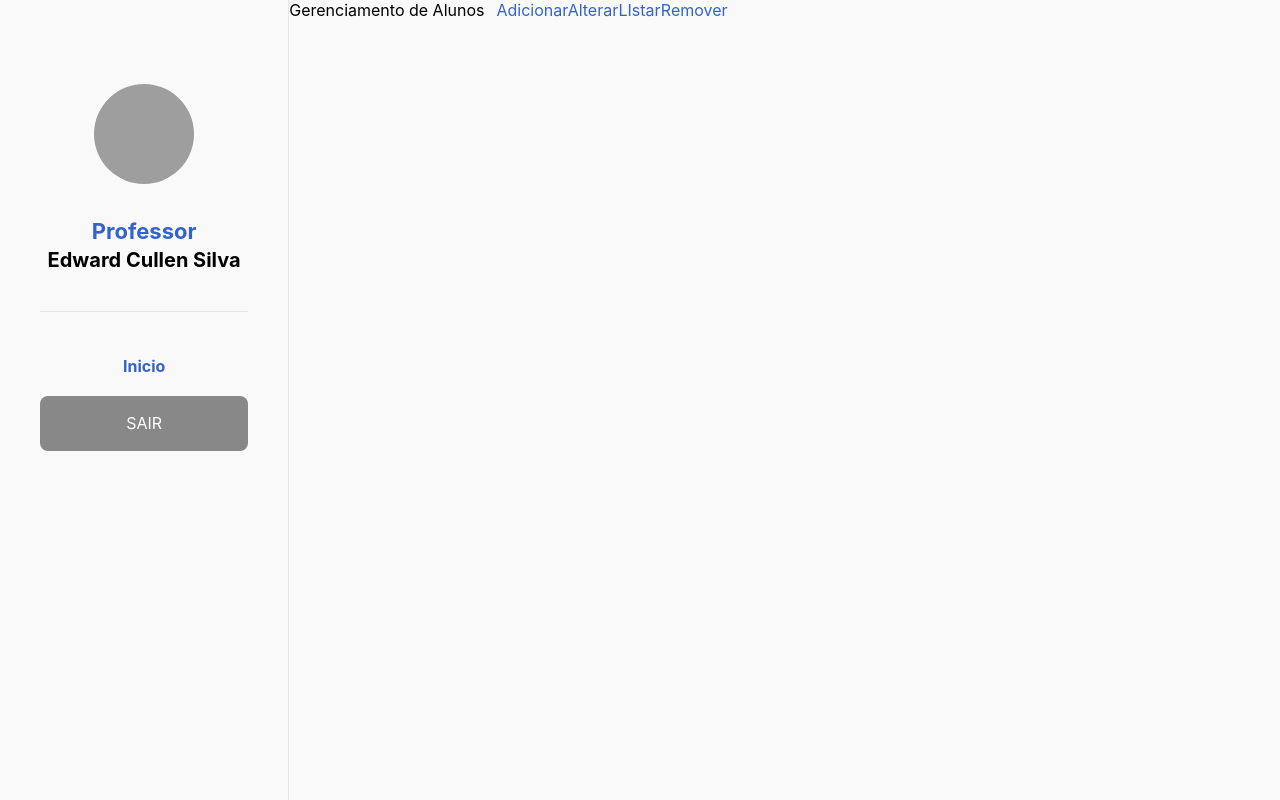
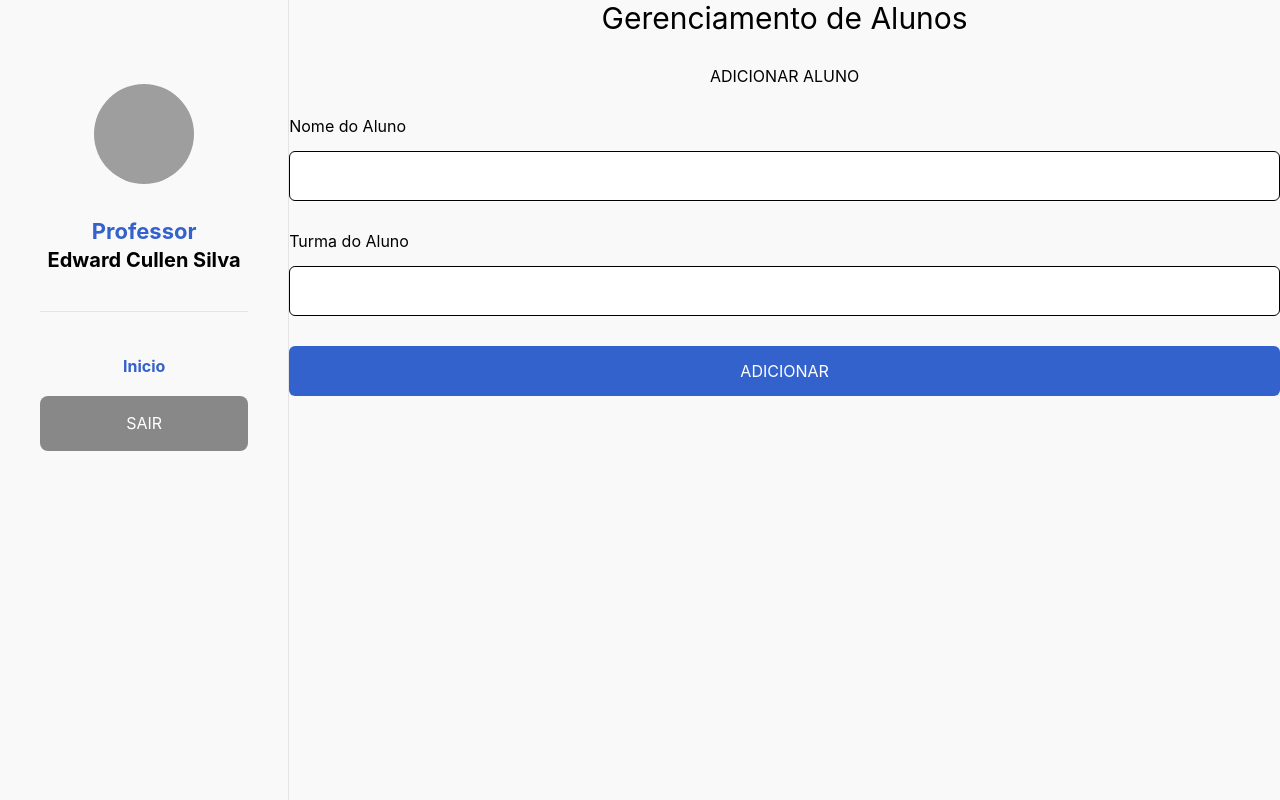
Before and after one commit to henriquehiga/sistema-falta, a React (Vite) app in the folder src/view/: page / in a window 1280 px wide. Built offline with nearby package versions, Linux system fonts and the light colour scheme; grey boxes are pictures that could not be loaded.

Commit message:
adicionando campos no forms e estilizando as páginas

```diff
--- a/src/view/src/App.tsx
+++ b/src/view/src/App.tsx
@@ -3,12 +3,13 @@ import { DashboardAluno } from "./pages/DashboardAluno";
 import { DashboardProf } from "./pages/DashboardProf";
 import { DashboardTurma } from "./pages/DashboardTurma";
 import { GerenciamentoAluno } from "./pages/GerenciamentoAluno";
+import { DashboardAdicionar } from "./pages/DashboardAdicionar";
 import { Login } from "./pages/login";
 
 export const App = () => {
   return(
     <div className="main-app">
-      <GerenciamentoAluno/>
+      <DashboardAdicionar/>
     </div>
   );
 };
--- /dev/null
+++ b/src/view/src/pages/DashboardAdicionar.tsx
@@ -0,0 +1,54 @@
+export const DashboardAdicionar = () => {
+    return (
+        <div className="wrapper">
+            <aside className="menu">
+                <div>
+                    <div className="menu-user">
+                        <a href="#">
+                            <img src="./img/teacher-thumb.jpg" alt="" />
+                        </a>
+                        <strong>Professor</strong>
+                        <p>Edward Cullen Silva</p>
+                    </div>
+                    <nav className="menu-nav">
+                        <ul>
+                            <li><a href="dashboard.html">Inicio</a></li>
+                            <li><a href="/" className="btn">Sair</a></li>
+                        </ul>
+                    </nav>
+                </div>
+            </aside>
+
+            <div className="main-aluno">
+
+                <div className="container-aluno">
+                    <p className="name-page-aluno">Gerenciamento de Alunos</p>
+                </div>
+
+                <div className="forms">
+
+                    <form className="forms-adicionar-aluno">
+
+                        <legend>ADICIONAR ALUNO</legend>
+
+                        <div className="campo-forms">
+                            <label htmlFor="nome-aluno-form">Nome do Aluno</label>
+                            <input type="text" id="adicionar-form"/>
+                        </div>
+
+                        <div className="campo-forms">
+                            <label htmlFor="turma-aluno-form">Turma do Aluno</label>
+                            <input type="text" id="turma-aluno-form"/>
+                        </div>
+
+                        <div className="campo-forms-adicionar">
+                                <button>ADICIONAR</button>
+                            </div>
+
+                    </form>
+                </div>
+            </div>
+        </div>
+
+     );
+};
--- a/src/view/src/pages/GerenciamentoAluno.tsx
+++ b/src/view/src/pages/GerenciamentoAluno.tsx
@@ -22,16 +22,45 @@ export const GerenciamentoAluno = () => {
             <div className="main-aluno">
 
                 <div className="container-aluno">
-                    <p>Gerenciamento de Alunos</p>
+                    <p className="name-page-aluno">Gerenciamento de Alunos</p>
+                </div>
+
+                <div className="container-crud-aluno">
+                    <button><a href="./pages/DashBoardAdicionar.tsx">ADICIONAR</a></button>
+                    <button>LISTAR</button>
                 </div>
 
                 <div className="gerenciamento-aluno">
-                    <a href="">Adicionar</a>
-                    <a href="">Alterar</a>
-                    <a href="">LIstar</a>
-                    <a href="">Remover</a>
+
+                        <ul className="page-acoes">
+                            <div className="container-acoes-aluno">
+                                <li>Pedro Rodrigues Santos Silva</li>
+                                <button>REMOVER</button>
+                                <button>EDITAR</button>
+                            </div>
+
+                            <div className="container-acoes-aluno">
+                                <li>Pedro Rodrigues Santos Silva</li>
+                                <button>REMOVER</button>
+                                <button>EDITAR</button>
+                            </div>
+
+                            <div className="container-acoes-aluno">
+                                <li>Pedro Rodrigues Santos Silva</li>
+                                <button>REMOVER</button>
+                                <button>EDITAR</button>
+                            </div>
+
+                            <div className="container-acoes-aluno">
+                                <li>Pedro Rodrigues Santos Silva</li>
+                                <button>REMOVER</button>
+                                <button>EDITAR</button>
+                            </div>
+
+                        </ul>
 
                 </div>
+
             </div>
 
 
--- /dev/null
+++ b/src/view/src/styles/adicionar-aluno.scss
@@ -0,0 +1,15 @@
+.forms-adicionar-aluno {
+    display: flex;
+    flex-direction: column;
+    gap: 30px;
+}
+
+.forms-adicionar-aluno .campo-forms {
+    display: flex;
+    flex-direction: column;
+    gap: 15px;
+}
+
+.forms-adicionar-aluno legend {
+    text-align: center;
+}
--- a/src/view/src/styles/crud-aluno.scss
+++ b/src/view/src/styles/crud-aluno.scss
@@ -1,10 +1,43 @@
 .main-aluno{
     display: flex;
+    flex-direction: column;
     width: 100%;
-    gap: 12px;
+    gap: 30px;
 }
 
 .container-aluno {
     display: flex;
+    justify-content: center;
+}
+
+.container-aluno p {
+    font-size: 30px;
+}
+
+.container-crud-aluno {
+    display: flex;
+    gap: 20px;
+}
+
+.gerenciamento-aluno {
+    display: flex;
+    flex-direction: column;
+    gap: 20px;
 
 }
+
+.gerenciamento-aluno .page-acoes {
+    display: flex;
+    flex-direction: column;
+    gap: 20px;
+}
+
+.gerenciamento-aluno .container-acoes-aluno {
+    display: flex;
+    flex-direction: row;
+    gap: 20px;
+}
+
+.gerenciamento-aluno .button-acoes-aluno{
+    color: red($color: #000000);
+}
--- a/src/view/src/styles/main.scss
+++ b/src/view/src/styles/main.scss
@@ -24,6 +24,7 @@ body {
 @import './login.scss';
 @import './dashboard.scss';
 @import './crud-aluno.scss';
+@import './adicionar-aluno.scss';
 
 
 a:not(.btn) {
```
Also changed, not shown: src/view/src/styles/css/output.css, 1 other file (tests, documents, lock files or other folders).
